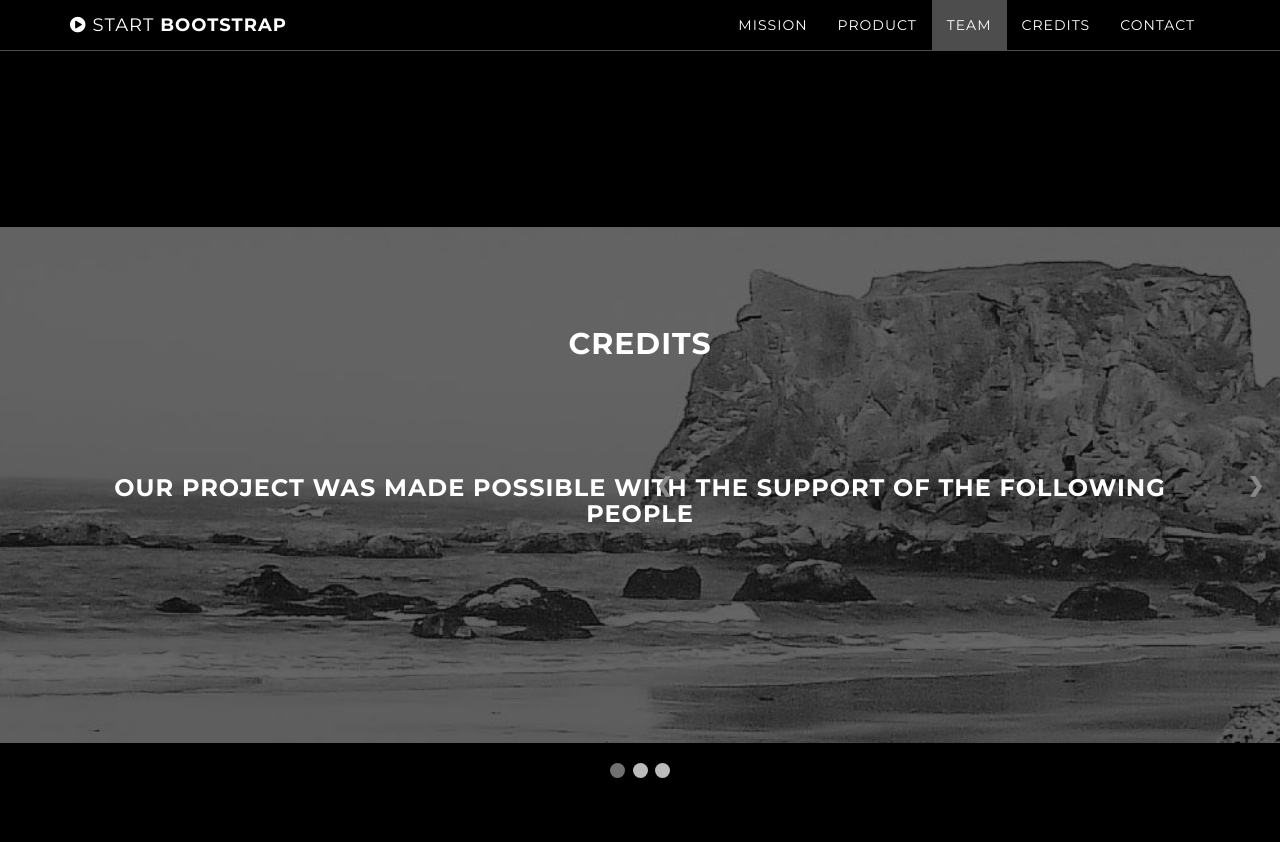
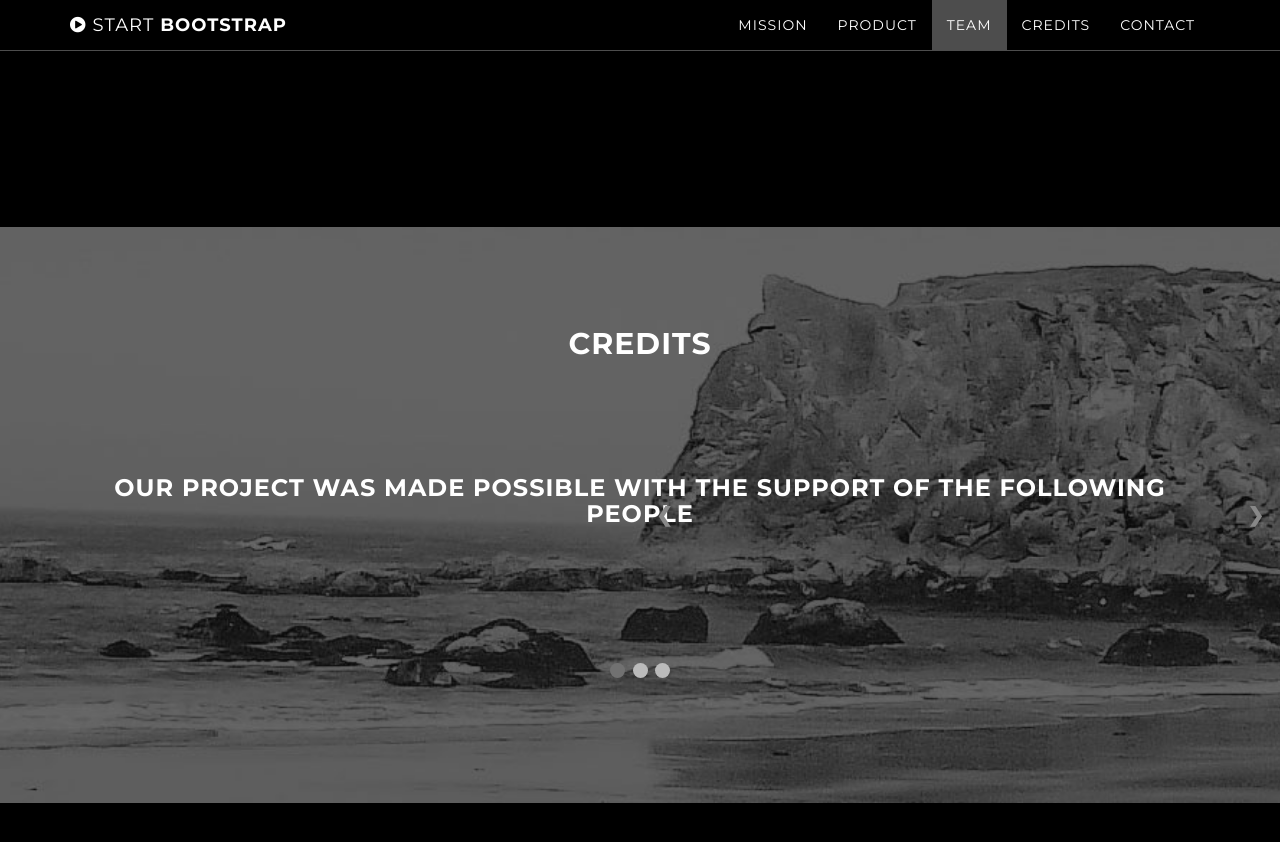
Before and after one commit to snarain677/agency-capstone-website, a Jekyll site: the page built from index.html, in a window 1280 px wide and 900 px high, scrolled down 2772 px. Shown: the top 842 px of the window. Built offline with Jekyll 4.4.1, drawn with Linux system fonts in a browser that asks for light colours.

Commit message:
Moved dots container back inside download

```diff
--- a/_includes/credits.html
+++ b/_includes/credits.html
@@ -16,9 +16,8 @@
 			<a href="http://startbootstrap.com/template-overviews/grayscale/" class="btn btn-default btn-lg">LinkedIn Page</a>
 		</div>
 
-		<a class="prev" onclick="plusSlides(-1)">&#10094;</a>
-		<a class="next" onclick="plusSlides(1)">&#10095;</a>
-	</div>
+	<a class="prev" onclick="plusSlides(-1)">&#10094;</a>
+	<a class="next" onclick="plusSlides(1)">&#10095;</a>
 
 	<div class="dot-container">
 		<span class="dot" onclick="currentSlide(1)"></span>
@@ -26,4 +25,6 @@
 		<span class="dot" onclick="currentSlide(3)"></span>
 	</div>
 
+	</div>
+
     </section>
```
